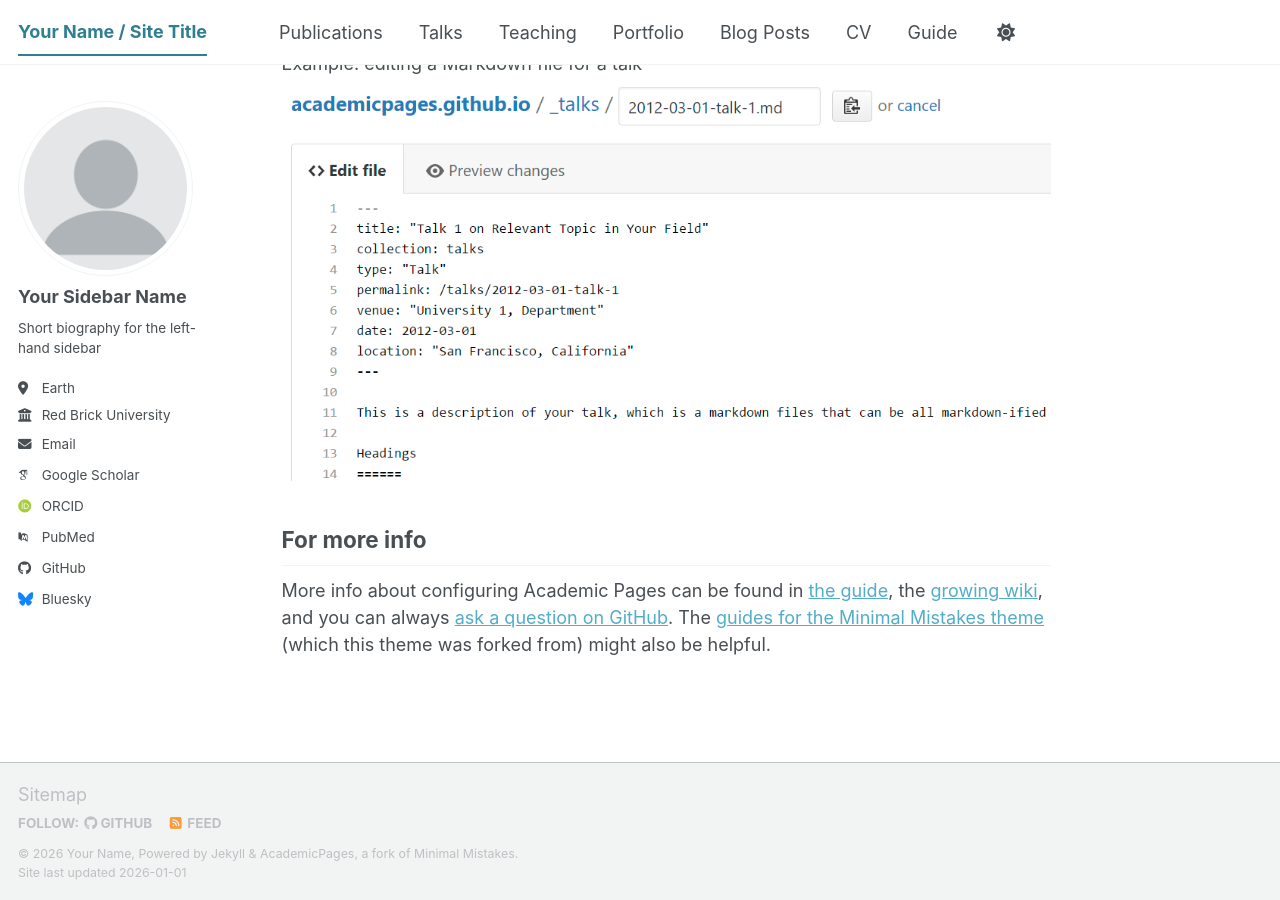
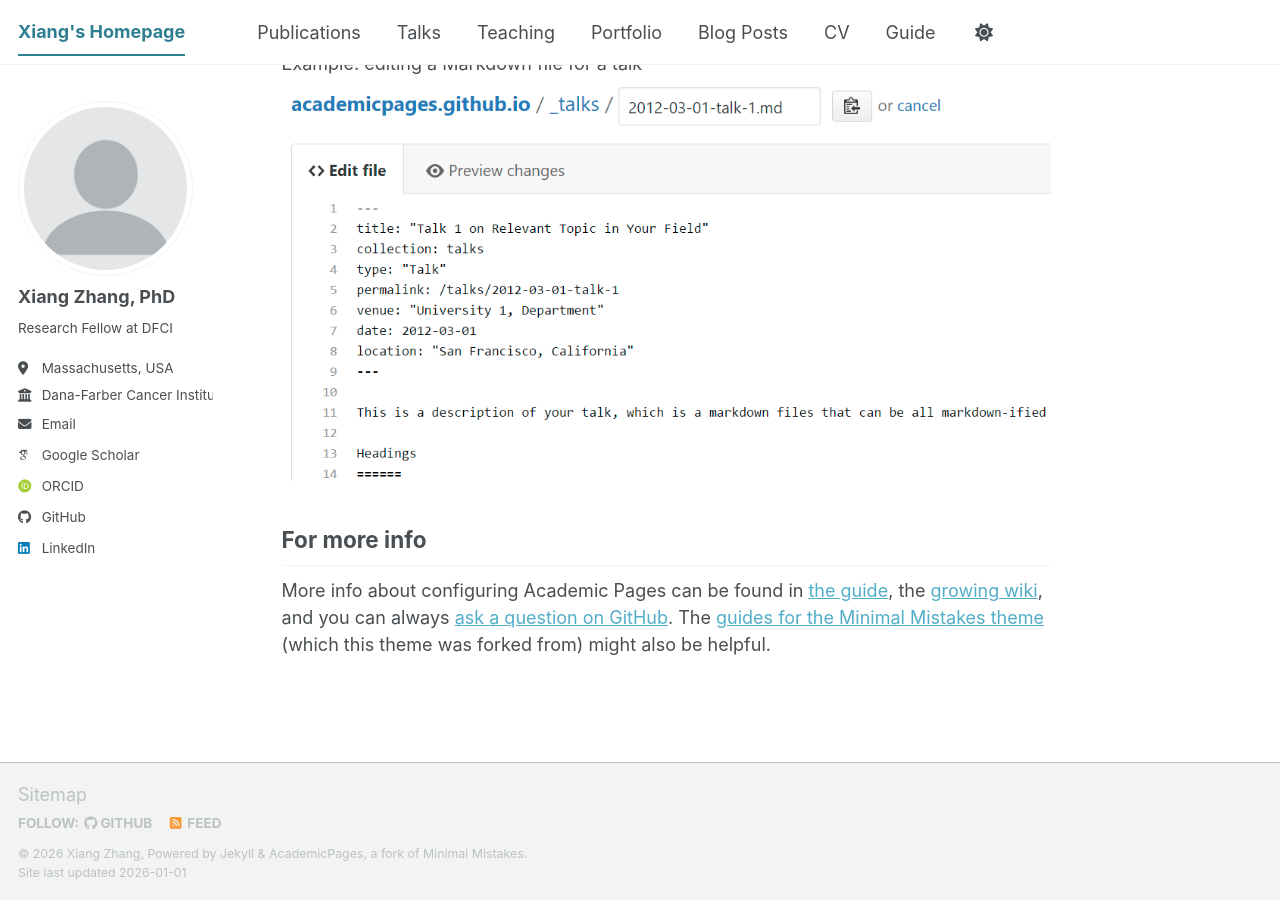
Before and after one commit to Karashan/Karashan.github.io, a Jekyll site: the page built from _pages/about.md, in a window 1280 px wide and 900 px high, scrolled down 2720 px. Built offline with Jekyll 4.4.1, drawn with Linux system fonts in a browser that asks for light colours; some web fonts are replaced; a script bundle is joined from its source files by our own code; library files that are not in the unit come from our copies.

Commit message:
Update _config.yml

```diff
--- a/_config.yml
+++ b/_config.yml
@@ -9,14 +9,14 @@
 # Basic Site Settings
 locale                   : "en-US"
 site_theme               : "default" # The available themes options are "default", "air", "sunrise", "mint", "dirt" and "contrast"
-title                    : "Your Name / Site Title"
+title                    : "Xiang's Homepage"
 title_separator          : "-"
-name                     : &name "Your Name"
-description              : &description "Your Name's academic portfolio"   # Update this with a general description of your site, this is the default if not overridden by a page
-url                      : https://academicpages.github.io # The base hostname & protocol for your site e.g. "https://[your GitHub username].github.io",
+name                     : &name "Xiang Zhang"
+description              : &description "Xiang's academic portfolio"   # Update this with a general description of your site, this is the default if not overridden by a page
+url                      : https://Karashan.github.io # The base hostname & protocol for your site e.g. "https://[your GitHub username].github.io",
                                                            # or if you already have some other page hosted on Github then use "https://[your GitHub username].github.io/[Your Repo Name]"
 baseurl                  : "" # the subpath of your site, e.g. "/blog"
-repository               : "academicpages/academicpages.github.io"
+repository               : "Karashan/Karashan.github.io"
 
 # Site Author - The following control what appear as part of the author content on the side bar.
 #               If a field is blank the icon and link will not appear, otherwise it will be shown.
@@ -24,24 +24,24 @@ repository               : "academicpages/academicpages.github.io"
 author:
   # Biographic information
   avatar           : "profile.png"
-  name             : "Your Sidebar Name"
-  pronouns         : # example: "she/her"
-  bio              : "Short biography for the left-hand sidebar"
-  location         : "Earth"
-  employer         : "Red Brick University"
+  name             : "Xiang Zhang, PhD"
+  pronouns         : # example: "he/him"
+  bio              : "Research Fellow at DFCI"
+  location         : "Massachusetts, USA"
+  employer         : "Dana-Farber Cancer Institute"
   uri              : # URL
-  email            : "none@example.org"
+  email            : "zhangab18@gmail.com"
 
   # Academic websites
   academia         : # URL
   arxiv            : # URL - Update with the correct link to your profile
-  googlescholar    : "https://scholar.google.com/citations?user=PS_CX0AAAAAJ"
+  googlescholar    : "https://scholar.google.com/citations?user=_02w8CMAAAAJ&hl=en"
   inspire-hep      : # URL
   impactstory      : # URL
-  orcid            : "https://orcid.org/yourorcidurl"
+  orcid            : "https://orcid.org/0000-0002-5916-1357"
   semantic         : # URL
   ssrn             : # URL
-  pubmed           : "https://www.ncbi.nlm.nih.gov/pubmed/?term=john+snow"
+  pubmed           : # "https://www.ncbi.nlm.nih.gov/pubmed/?term=john+snow"
   researchgate     : # URL
   scopus           : # URL
   zotero           : # URL
@@ -57,7 +57,7 @@ author:
 
   # Social media
   artstation       : # Username
-  bluesky          : "bsky.app" # Replace this with you Bluesky username
+  bluesky          : # "bsky.app" # Replace this with you Bluesky username
   facebook         : # Username
   flickr           : # Username
   foursquare       : # Username
@@ -66,7 +66,7 @@ author:
   keybase          : # Username
   instagram        : # Username
   lastfm           : # Username
-  linkedin         : # Username
+  linkedin         : "xiang-zhang-268417141"
   mastodon         : # URL
   medium           : # URL
   pinterest        : # Username
```
